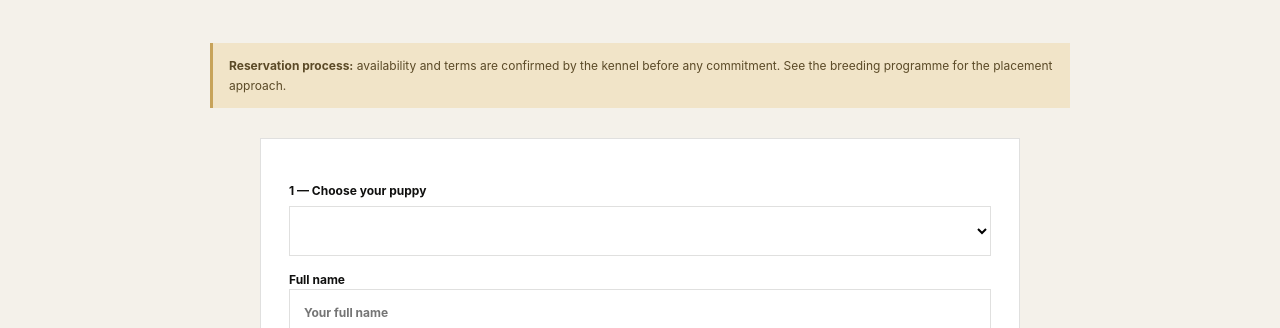
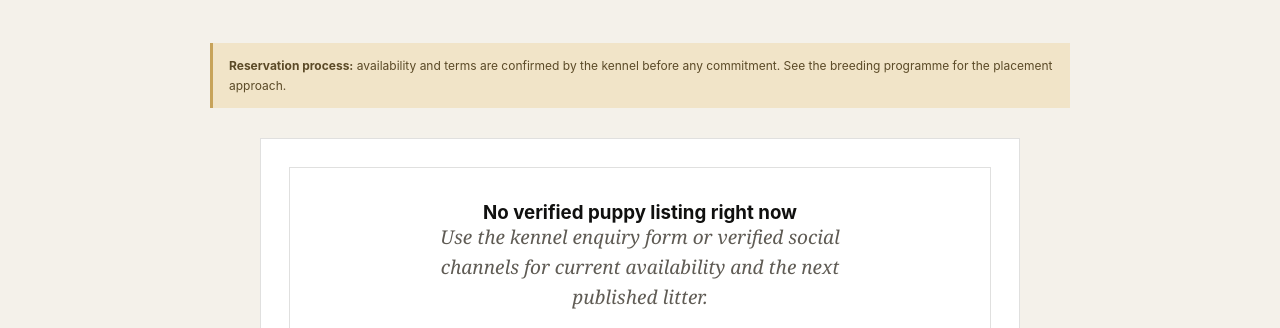
Before and after one commit to eghosa001/bellissimo-geni-cane-corso, a plain HTML site: page reserve.html in a window 1280 px wide. Shown: the part 448-776 px from the top of the page. Drawn offline with Linux system fonts and the light colour scheme.

Commit message:
Fix reserve fallback when no puppy API is configured

```diff
--- a/reserve.html
+++ b/reserve.html
@@ -81,7 +81,7 @@ function postWebhook(token){if(!WEBHOOK_URL){return;}try{fetch(WEBHOOK_URL,{meth
 if(RECAPTCHA_SITE_KEY&&typeof grecaptcha!=='undefined'){grecaptcha.ready(function(){grecaptcha.execute(RECAPTCHA_SITE_KEY,{action:'reserve'}).then(function(token){BG.track('captcha_success',p.id);postWebhook(token);});});}
 else{setTimeout(function(){postWebhook(null);},500);}
 });
-BG.loadAdminJSON('puppies').then(function(j){PUPPS=j.puppies||j.data||[];fill();}).catch(function(){BG.loadJSON('data/puppies.json').then(function(j){PUPPS=j.puppies||[];fill();});});
+BG.loadAdminJSON('puppies','data/puppies.json').then(function(j){PUPPS=j.puppies||j.data||[];fill();}).catch(function(){PUPPS=[];fill();});
 })();
 </script>
 </body>
```
